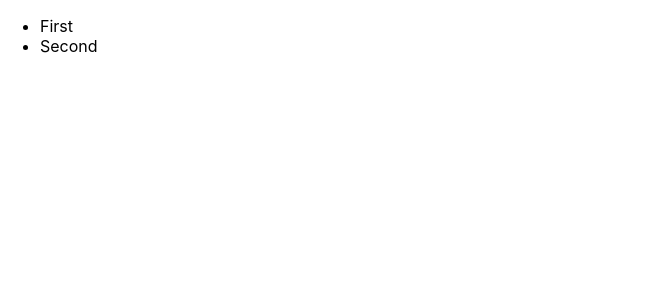
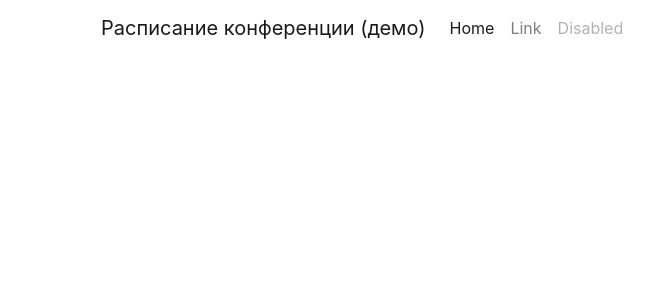
Before and after one commit to dedmagic/conference_schedule_demo, a React (Create React App) app: page / in a window 1280 px wide. Shown: the top 300 px of the page, without its empty margins (0-662 px from the left). Built offline with nearby package versions, Linux system fonts and the light colour scheme.

Commit message:
make horizontal menu

```diff
--- a/package.json
+++ b/package.json
@@ -6,6 +6,7 @@
     "@testing-library/jest-dom": "^5.11.9",
     "@testing-library/react": "^11.2.5",
     "@testing-library/user-event": "^12.7.1",
+    "bootstrap": "^4.6.0",
     "react": "^17.0.1",
     "react-bootstrap": "^1.4.3",
     "react-dom": "^17.0.1",
--- a/src/components/TopMenu.js
+++ b/src/components/TopMenu.js
@@ -3,12 +3,25 @@
 class TopMenu extends React.Component {
     render() {
         return (
-            <div class="navbar">
-                <ul class="navbar-nav">
-                    <li>First</li>
-                    <li>Second</li>
-                </ul>
-            </div>
+            <nav class="navbar navbar-expand-lg navbar-light">
+                <div class="container-fluid">
+                    <a class="navbar-brand" href="#">Расписание конференции (демо)</a>
+
+                    <div class="collapse navbar-collapse" id="navbarSupportedContent">
+                        <ul class="navbar-nav">
+                            <li class="nav-item active">
+                                <a class="nav-link" href="#">Home <span class="sr-only">(current)</span></a>
+                            </li>
+                            <li class="nav-item">
+                                <a class="nav-link" href="#">Link</a>
+                            </li>
+                            <li class="nav-item">
+                                <a class="nav-link disabled" href="#">Disabled</a>
+                            </li>
+                        </ul>
+                    </div>
+                </div>
+            </nav>
         );
     }
 }
--- a/src/index.js
+++ b/src/index.js
@@ -1,3 +1,4 @@
+import 'bootstrap/dist/css/bootstrap.min.css';
 import React from 'react';
 import ReactDOM from 'react-dom';
 import './css/index.css';
```
Also changed, not shown: 1 other file (tests, documents, lock files or other folders).
